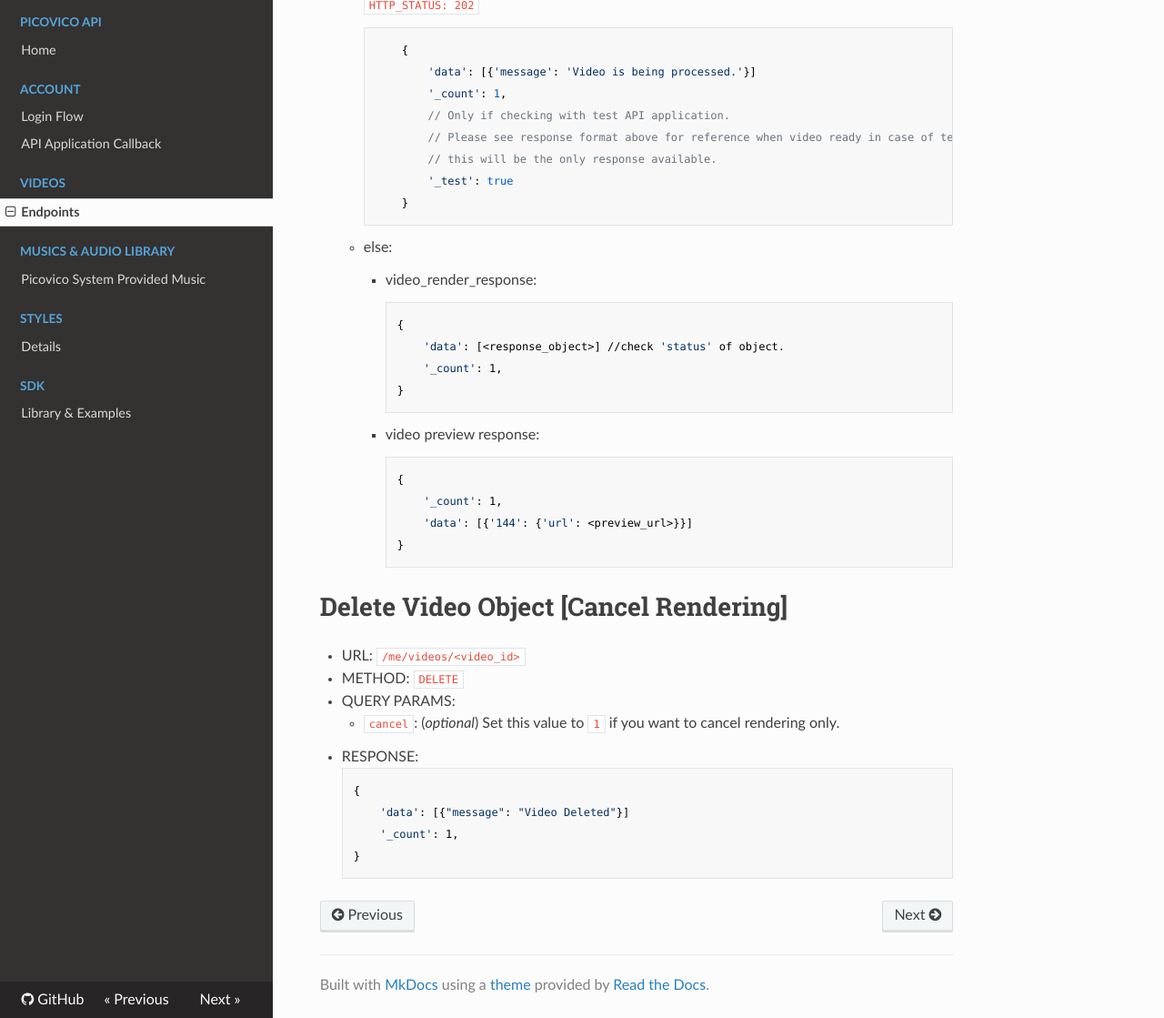
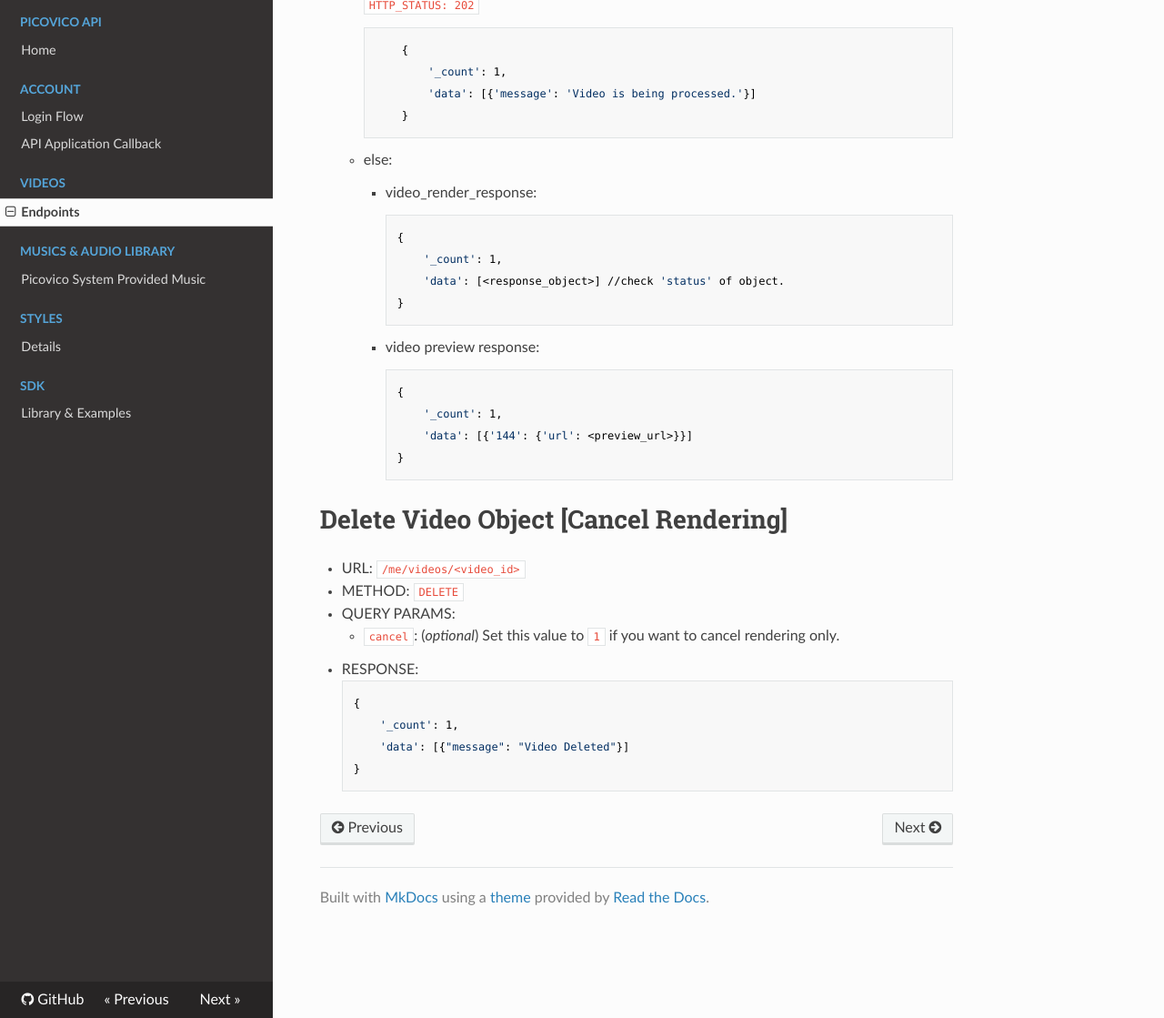
Before and after one commit to picovico/apidocs, an MkDocs documentation site: the page built from docs/videos/index.md, in a window 1280 px wide and 1400 px high, scrolled down 4404 px, cut to the strip 281-1400 px from the top of the window. Shown: the whole strip at 91% size. Built offline with MkDocs 1.6.1, drawn with Linux system fonts in a browser that asks for light colours; nearby versions of some CDN libraries; old or Windows-style settings are respelled for this version of MkDocs.

Commit message:
api test update

```diff
--- a/docs/videos/index.md
+++ b/docs/videos/index.md
@@ -202,20 +202,16 @@
         `HTTP_STATUS: 202`
 
                 {
+                    '_count': 1,
                     'data': [{'message': 'Video is being processed.'}]
-                    '_count': 1,
-                    // Only if checking with test API application.
-                    // Please see response format above for reference when video ready in case of test as
-                    // this will be the only response available.
-                    '_test': true
                 }
 
     - else:
         - video_render_response:
 
                 {
+                    '_count': 1,
                     'data': [<response_object>] //check 'status' of object.
-                    '_count': 1,
                 }
 
         - video preview response:
@@ -234,6 +230,6 @@
 - RESPONSE:
 
         {
+            '_count': 1,
             'data': [{"message": "Video Deleted"}]
-            '_count': 1,
         }
```
